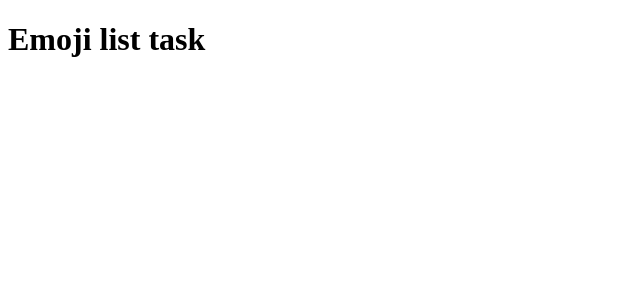
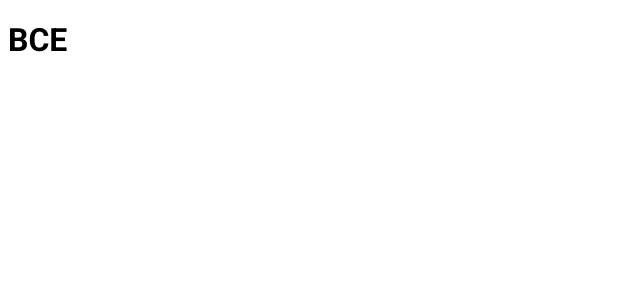
Before and after one commit to borislavlandik/emoji-list-task, an Angular app: page / in a window 1280 px wide. Shown: the top 300 px of the page, without its empty margins (0-640 px from the left). Built offline with nearby package versions, Linux system fonts and the light colour scheme.

Commit message:
feat: add routes

```diff
--- /dev/null
+++ b/src/app/all.component.ts
@@ -0,0 +1,8 @@
+import { Component } from '@angular/core';
+
+@Component({
+  selector: 'all-app',
+  template: '<h1>ВСЕ</h1>'
+})
+
+export class AllComponent { }
--- a/src/app/app.component.ts
+++ b/src/app/app.component.ts
@@ -2,7 +2,9 @@ import { Component } from '@angular/core';
 
 @Component({
   selector: 'app-root',
-  template: `<h1>Emoji list task</h1>`
+  template: `
+    <router-outlet></router-outlet>
+  `
 })
 
 export class AppComponent {
--- a/src/app/app.module.ts
+++ b/src/app/app.module.ts
@@ -1,13 +1,24 @@
 import { BrowserModule } from '@angular/platform-browser';
 import { NgModule } from '@angular/core';
+import { Routes, RouterModule } from '@angular/router';
+
 import { AppComponent } from './app.component';
+import { AllComponent } from './all.component';
+import { FavoriteComponent } from './favorite.component';
+import { RemovedComponent } from './removed.component';
+
+const routes: Routes = [
+  { path: '', component: AllComponent },
+  { path: 'favorite', component: FavoriteComponent },
+  { path: 'removed', component: RemovedComponent }
+]
 
 @NgModule({
   declarations: [
-    AppComponent
+    AppComponent, AllComponent, FavoriteComponent, RemovedComponent
   ],
   imports: [
-    BrowserModule
+    BrowserModule, RouterModule.forRoot(routes)
   ],
   providers: [],
   bootstrap: [AppComponent]
--- /dev/null
+++ b/src/app/favorite.component.ts
@@ -0,0 +1,8 @@
+import { Component } from '@angular/core';
+
+@Component({
+  selector: 'favorite-app',
+  template: '<h1>ЛЮБИМЫЕ</h1>'
+})
+
+export class FavoriteComponent { }
--- /dev/null
+++ b/src/app/removed.component.ts
@@ -0,0 +1,8 @@
+import { Component } from '@angular/core';
+
+@Component({
+  selector: 'removed-app',
+  template: '<h1>УДАЛЕННЫЕ</h1>'
+})
+
+export class RemovedComponent { }
--- a/src/index.html
+++ b/src/index.html
@@ -2,7 +2,7 @@
 <html lang="en">
 <head>
   <meta charset="utf-8">
-  <title>EmojiListTask</title>
+  <title>Список эмодзи</title>
   <base href="/">
   <meta name="viewport" content="width=device-width, initial-scale=1">
   <link rel="icon" type="image/x-icon" href="favicon.ico">
--- a/src/styles.scss
+++ b/src/styles.scss
@@ -1 +1,5 @@
-/* You can add global styles to this file, and also import other style files */
+@import url('https://fonts.googleapis.com/css2?family=Roboto:wght@400;700&display=swap');
+
+body {
+  font-family: Roboto, sans-serif;
+}
```
